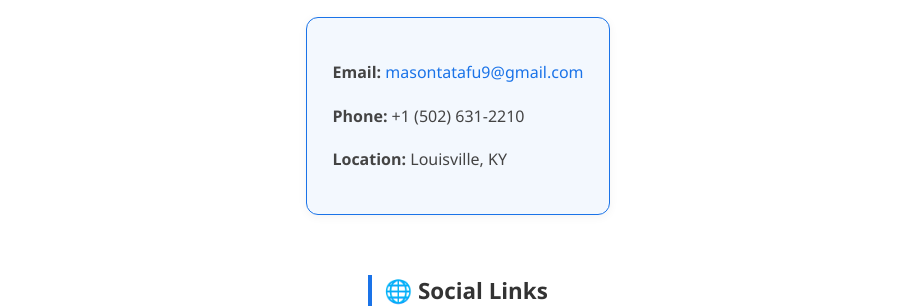
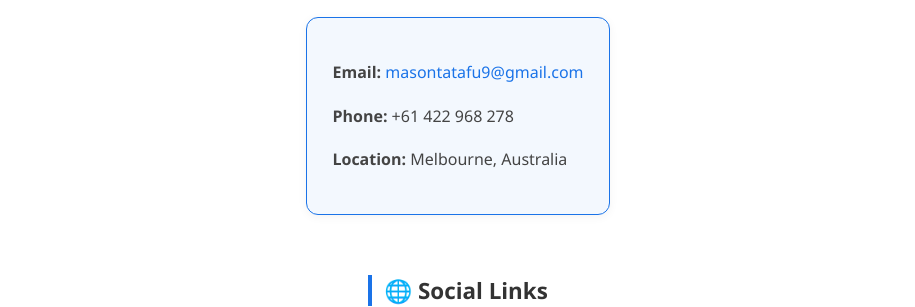
Before and after one commit to masontatafu/masontatafu.github.io, a Jekyll site: the page built from contact.md, in a window 1280 px wide. Shown: the part 401-708 px from the top of the page, without its empty margins (182-1097 px from the left). Built offline with Jekyll 4.4.1, drawn with Linux system fonts in a browser that asks for light colours.

Commit message:
Update contact.md

```diff
--- a/contact.md
+++ b/contact.md
@@ -15,8 +15,8 @@ Whether you want to collaborate, work together, or just say hey — I’m always
 
 <div class="about-section">
   <p><strong>Email:</strong> <a href="mailto:masontatafu9@gmail.com">masontatafu9@gmail.com</a></p>
-  <p><strong>Phone:</strong> +1 (502) 631-2210</p>
-  <p><strong>Location:</strong> Louisville, KY</p>
+  <p><strong>Phone:</strong> +61 422 968 278</p>
+  <p><strong>Location:</strong> Melbourne, Australia</p>
 </div>
 
 ## 🌐 Social Links
```
